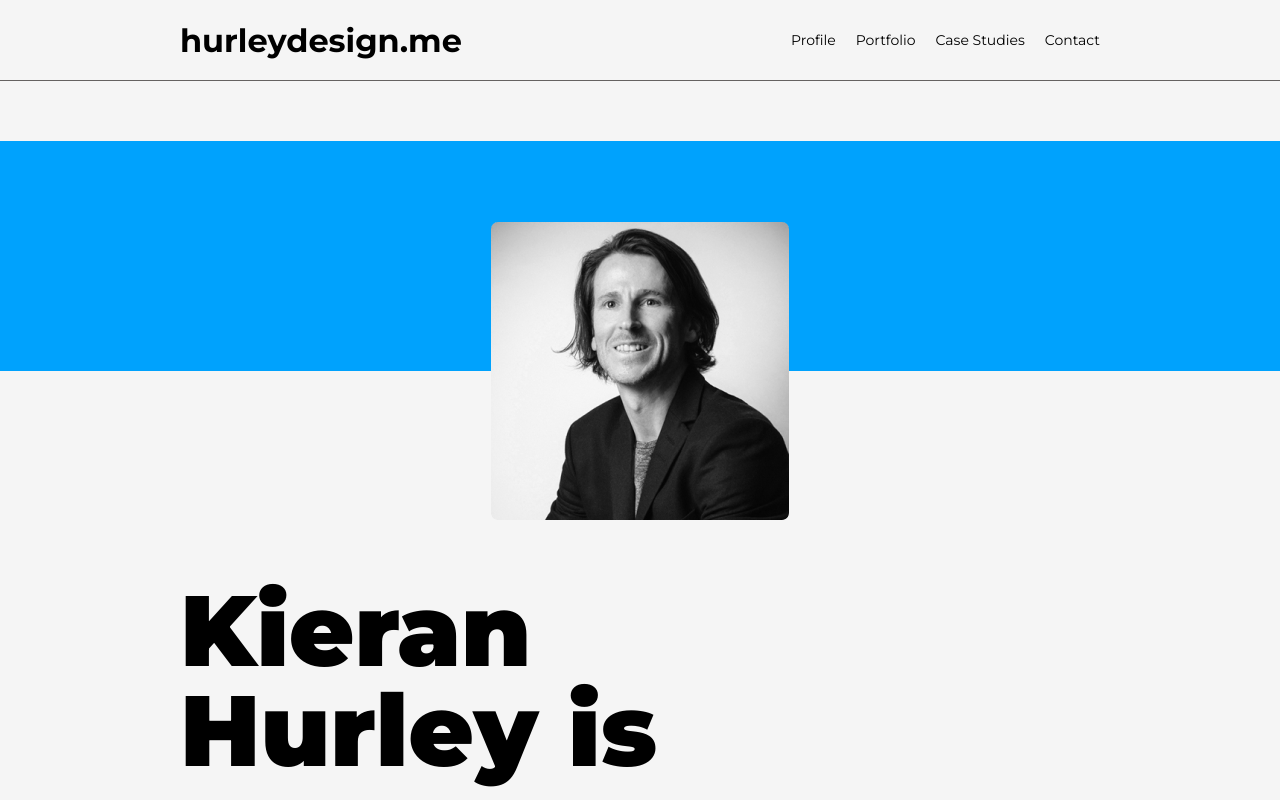
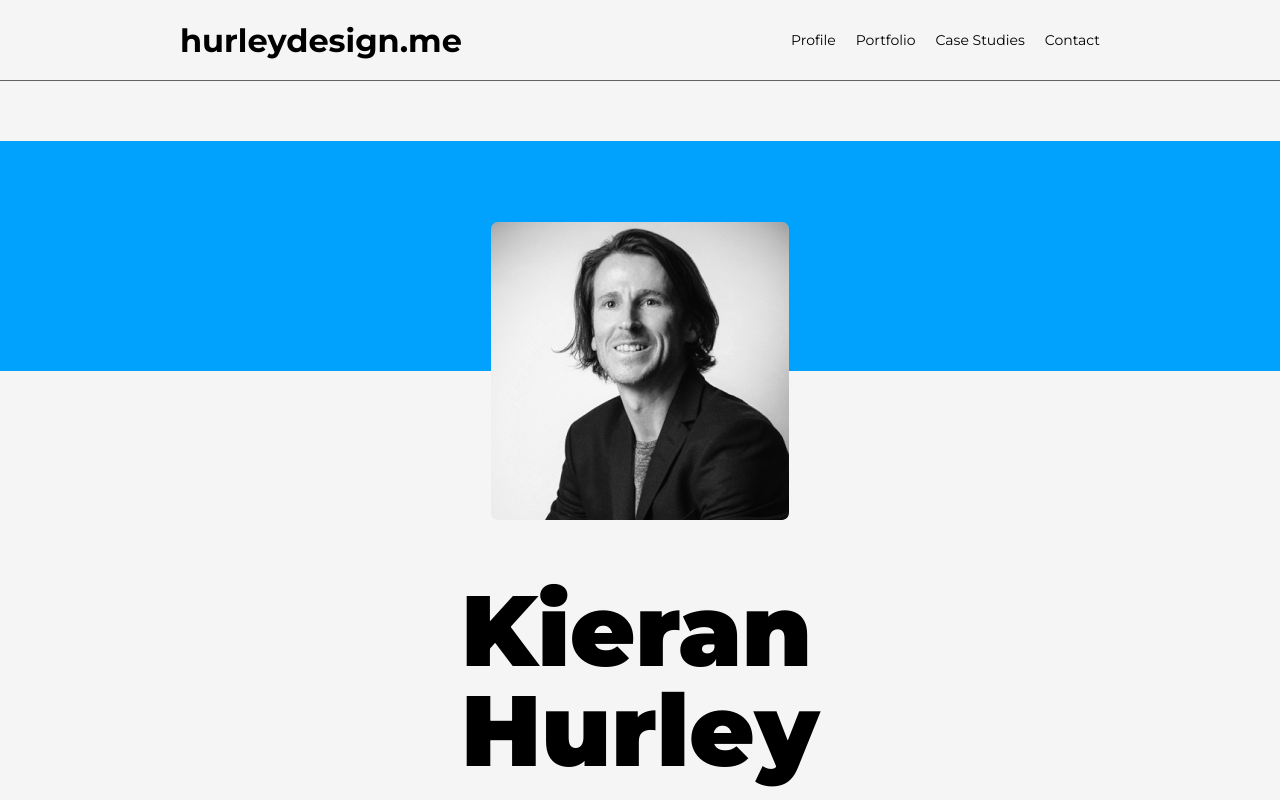
Before and after one commit to altim/kieran, a Next.js app: page / in a window 1280 px wide. Shown: the top 800 px of the page. Built offline with nearby package versions, Linux system fonts and the light colour scheme.

Commit message:
Rolling back the change

```diff
--- a/app/(home)/components/hero/Hero.tsx
+++ b/app/(home)/components/hero/Hero.tsx
@@ -17,7 +17,7 @@
         <h1 className={styles.title}>
           Kieran
           <br />
-          Hurley is awesome
+          Hurley
         </h1>
         <p className={styles.description}>
           I am an multi-disciplined art director and design project leader,
```
